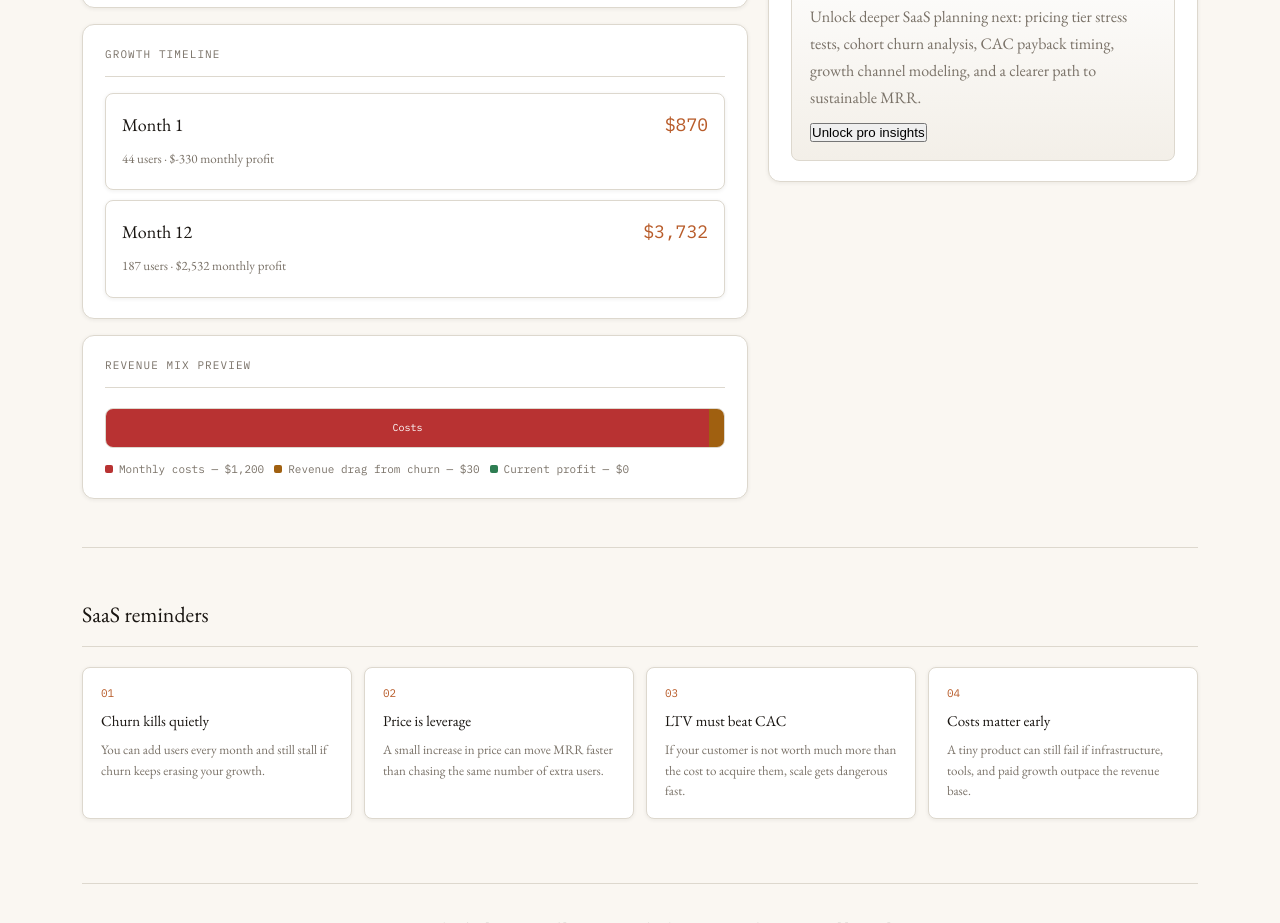
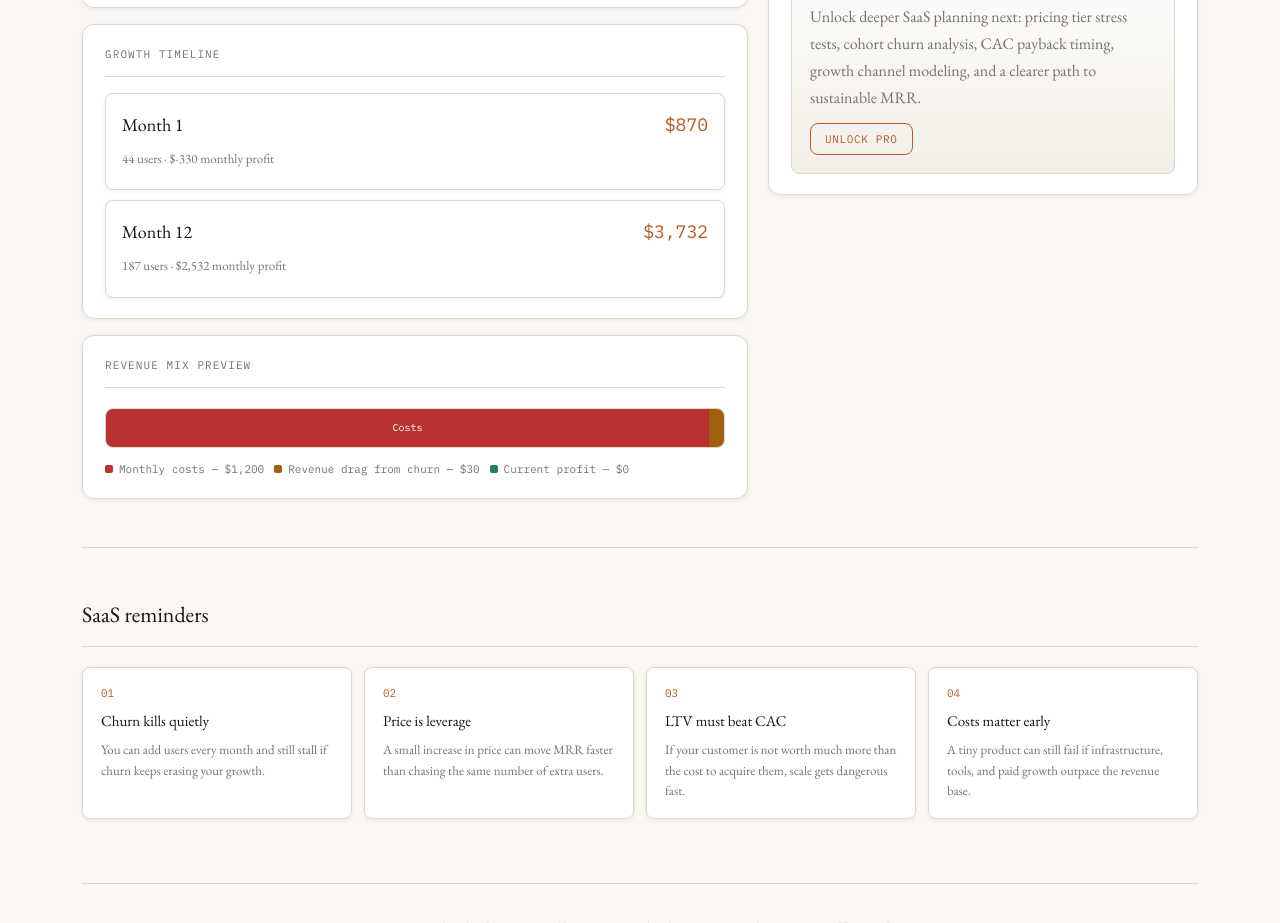
Before and after one commit to Chineme-eng/SaaS-Income-Calculator, a plain HTML site: page index.html in a window 1280 px wide. Shown: the part 2605-3528 px from the top of the page. Drawn offline with nearby package versions, Linux system fonts and the light colour scheme; a web font is replaced by a local one.

Commit message:
Update index.html

```diff
--- a/index.html
+++ b/index.html
@@ -755,7 +755,24 @@
   flex-wrap: wrap;
   gap: 10px;
 }
-
+  .unlock-btn {
+  font-family: var(--mono);
+  font-size: 11px;
+  letter-spacing: .06em;
+  text-transform: uppercase;
+  padding: 8px 14px;
+  border-radius: 8px;
+  border: 1px solid var(--accent);
+  background: transparent;
+  color: var(--accent);
+  cursor: pointer;
+  transition: all .15s;
+}
+
+.unlock-btn:hover {
+  background: var(--accent);
+  color: #fff;
+}
     .divider {
       height: 1px;
       background: var(--border);
@@ -1029,7 +1046,7 @@
     <h3>Pro insights</h3>
     <p>Unlock deeper SaaS planning next: pricing tier stress tests, cohort churn analysis, CAC payback timing, growth channel modeling, and a clearer path to sustainable MRR.</p>
     <div class="action-row">
-      <button class="btn-ghost">Unlock pro insights</button>
+     <button class="unlock-btn">Unlock Pro</button>
        </div>
         </div>
         </div>
```
